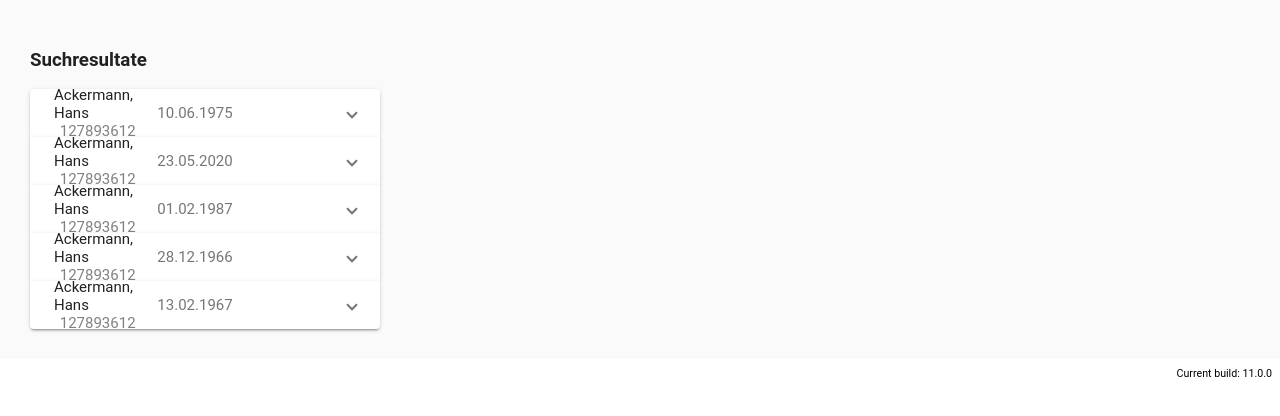
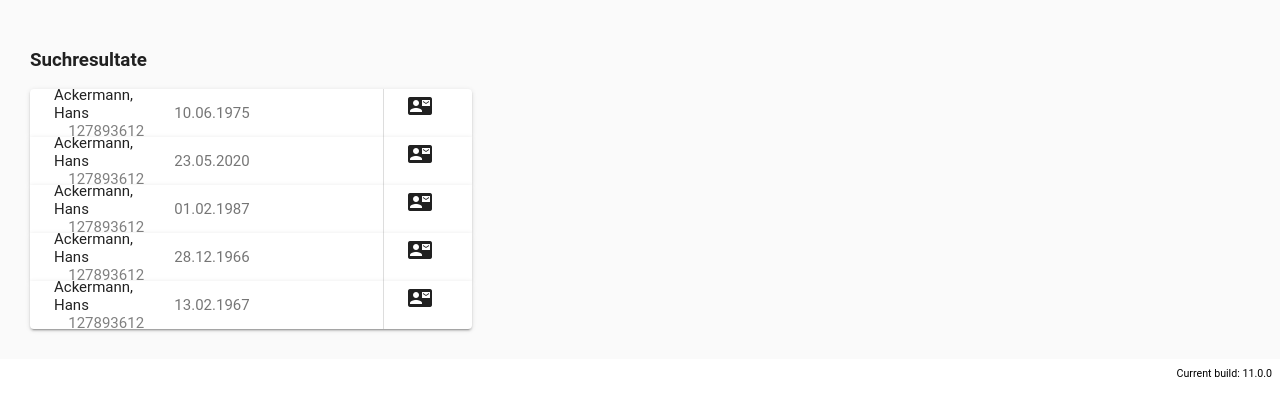
Before and after one commit to Joshuasony/angular-vpwhmt-xykp6o, an Angular app: page / in a window 1280 px wide. Shown: the top 416 px of the page. Built offline with nearby package versions, Linux system fonts and the light colour scheme.

Commit message:
2 files modified

```diff
--- a/src/app/expansion-overview-example.html
+++ b/src/app/expansion-overview-example.html
@@ -2,76 +2,87 @@
 <mat-accordion>
 	<!-- #docregion basic-panel -->
 	<!-- #docregion hide-toggle -->
-  <mat-expansion-panel >
+	<mat-expansion-panel hideToggle>
 		<!-- #enddocregion hide-toggle -->
 		<mat-expansion-panel-header>
 			<mat-panel-title>
 				Ackermann, Hans
 				<div class="star">127893612</div>
 			</mat-panel-title>
-      <mat-panel-description>
+			<mat-panel-description style="border-right:1px solid #ddd">
 				10.06.1975
 			</mat-panel-description>
+      <button mat-icon-button>
+        <mat-icon>contact_mail</mat-icon>
+      </button>
 		</mat-expansion-panel-header>
-    <p><img style="border-radius:50%" src="https://via.placeholder.com/80x80"></p>
+		<img class="foo" src="https://stackblitz.com/files/angular-vpwhmt-xykp6o/github/Joshuasony/angular-vpwhmt-xykp6o/master/Bildschirmfoto 2020-11-23 um 11.55.01.png">
 			<button mat-button>Auswählen</button>
 	</mat-expansion-panel>
 	<!-- #enddocregion basic-panel -->
-  <mat-expansion-panel (opened)="panelOpenState = true"
-                       (closed)="panelOpenState = false">
+	<mat-expansion-panel (opened)="panelOpenState = true" (closed)="panelOpenState = false" hideToggle>
 		<mat-expansion-panel-header>
 			<mat-panel-title>
 				Ackermann, Hans
 				<div class="star">127893612</div>
 			</mat-panel-title>
-      <mat-panel-description>
+			<mat-panel-description style="border-right:1px solid #ddd">
 				23.05.2020
 			</mat-panel-description>
+            <button mat-icon-button>
+        <mat-icon>contact_mail</mat-icon>
+      </button>
 		</mat-expansion-panel-header>
-    <p><img style="border-radius:50%" src="https://via.placeholder.com/80x80"></p>
-    <p>Lorem ipsum dolor sit amet, consectetuer adipiscing elit, sed diam nonummy nibh euismod tincidunt ut laoreet dolore magna aliquam erat volutpat. </p>
+		<img class="foo" src="https://stackblitz.com/files/angular-vpwhmt-xykp6o/github/Joshuasony/angular-vpwhmt-xykp6o/master/Bildschirmfoto 2020-11-23 um 11.55.01.png">
+			<button mat-button>Auswählen</button>
 	</mat-expansion-panel>
-  <mat-expansion-panel (opened)="panelOpenState = true"
-                       (closed)="panelOpenState = false">
+	<mat-expansion-panel (opened)="panelOpenState = true" (closed)="panelOpenState = false" hideToggle>
 		<mat-expansion-panel-header>
 			<mat-panel-title>
 				Ackermann, Hans
 				<div class="star">127893612</div>
 			</mat-panel-title>
-      <mat-panel-description>
+			<mat-panel-description style="border-right:1px solid #ddd">
 				01.02.1987
 			</mat-panel-description>
+            <button mat-icon-button>
+        <mat-icon>contact_mail</mat-icon>
+      </button>
 		</mat-expansion-panel-header>
-    <p><img style="border-radius:50%" src="https://via.placeholder.com/80x80"></p>
-    <p>Lorem ipsum dolor sit amet, consectetuer adipiscing elit, sed diam nonummy nibh euismod tincidunt ut laoreet dolore magna aliquam erat volutpat. </p>
+		<img class="foo" src="https://stackblitz.com/files/angular-vpwhmt-xykp6o/github/Joshuasony/angular-vpwhmt-xykp6o/master/Bildschirmfoto 2020-11-23 um 11.55.01.png">
+			<button mat-button>Auswählen</button>
 	</mat-expansion-panel>
-  <mat-expansion-panel (opened)="panelOpenState = true"
-                       (closed)="panelOpenState = false">
+	<mat-expansion-panel (opened)="panelOpenState = true" (closed)="panelOpenState = false" hideToggle>
 		<mat-expansion-panel-header>
 			<mat-panel-title>
 				Ackermann, Hans
 				<div class="star">127893612</div>
 			</mat-panel-title>
-      <mat-panel-description>
+			<mat-panel-description style="border-right:1px solid #ddd">
 				28.12.1966
 			</mat-panel-description>
+            <button mat-icon-button>
+        <mat-icon>contact_mail</mat-icon>
+      </button>
 		</mat-expansion-panel-header>
-    <p><img style="border-radius:50%" src="https://via.placeholder.com/80x80"></p>
-    <p>Lorem ipsum dolor sit amet, consectetuer adipiscing elit, sed diam nonummy nibh euismod tincidunt ut laoreet dolore magna aliquam erat volutpat. </p>
+		<img class="foo" src="https://stackblitz.com/files/angular-vpwhmt-xykp6o/github/Joshuasony/angular-vpwhmt-xykp6o/master/Bildschirmfoto 2020-11-23 um 11.55.01.png">
+			<button mat-button>Auswählen</button>
 	</mat-expansion-panel>
-  <mat-expansion-panel (opened)="panelOpenState = true"
-                       (closed)="panelOpenState = false">
+	<mat-expansion-panel (opened)="panelOpenState = true" (closed)="panelOpenState = false" hideToggle>
 		<mat-expansion-panel-header>
 			<mat-panel-title>
 				Ackermann, Hans
 				<div class="star">127893612</div>
 			</mat-panel-title>
-      <mat-panel-description>
+			<mat-panel-description style="border-right:1px solid #ddd">
 				13.02.1967
 			</mat-panel-description>
+            <button mat-icon-button>
+        <mat-icon>contact_mail</mat-icon>
+      </button>
 		</mat-expansion-panel-header>
-    <p><img style="border-radius:50%" src="https://via.placeholder.com/80x80"></p>
-    <p>Lorem ipsum dolor sit amet, consectetuer adipiscing elit, sed diam nonummy nibh euismod tincidunt ut laoreet dolore magna aliquam erat volutpat. </p>
+		<img class="foo" src="https://stackblitz.com/files/angular-vpwhmt-xykp6o/github/Joshuasony/angular-vpwhmt-xykp6o/master/Bildschirmfoto 2020-11-23 um 11.55.01.png">
+			<button mat-button>Auswählen</button>
 	</mat-expansion-panel>
 </mat-accordion>
 
--- a/src/styles.scss
+++ b/src/styles.scss
@@ -5,7 +5,11 @@ body {
   margin: 0;
 }
 mat-expansion-panel {
-    width: 350px;
+    width: 442px;
+}
+.foo {
+  max-width: 90%;
+  widht: 90%;
 }
 mat-panel-title {
   flex-direction: column;
```
Lines whose indentation alone changed are shown as unchanged.
